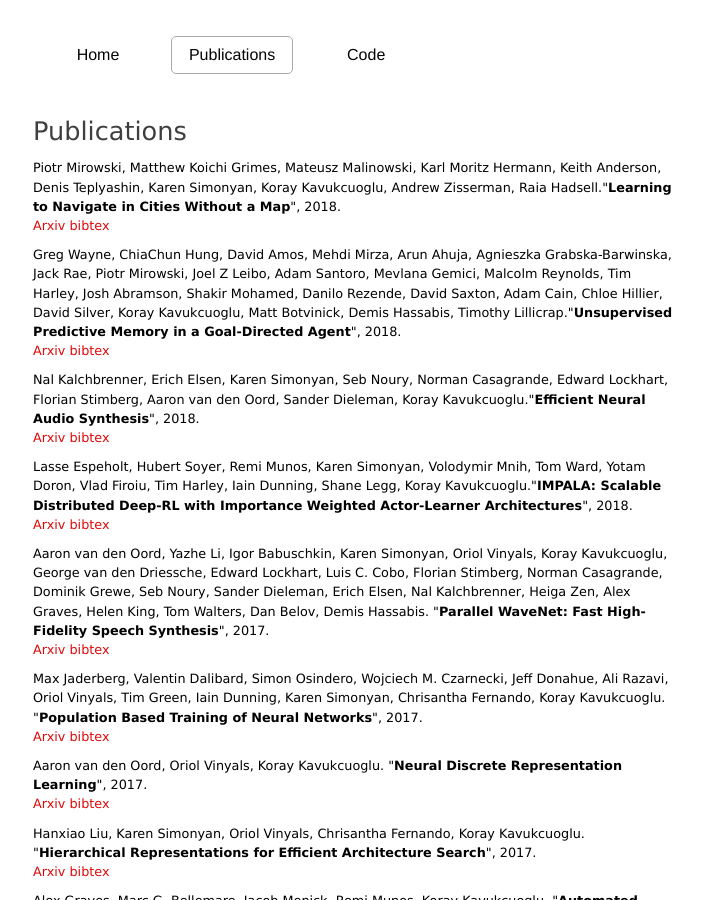
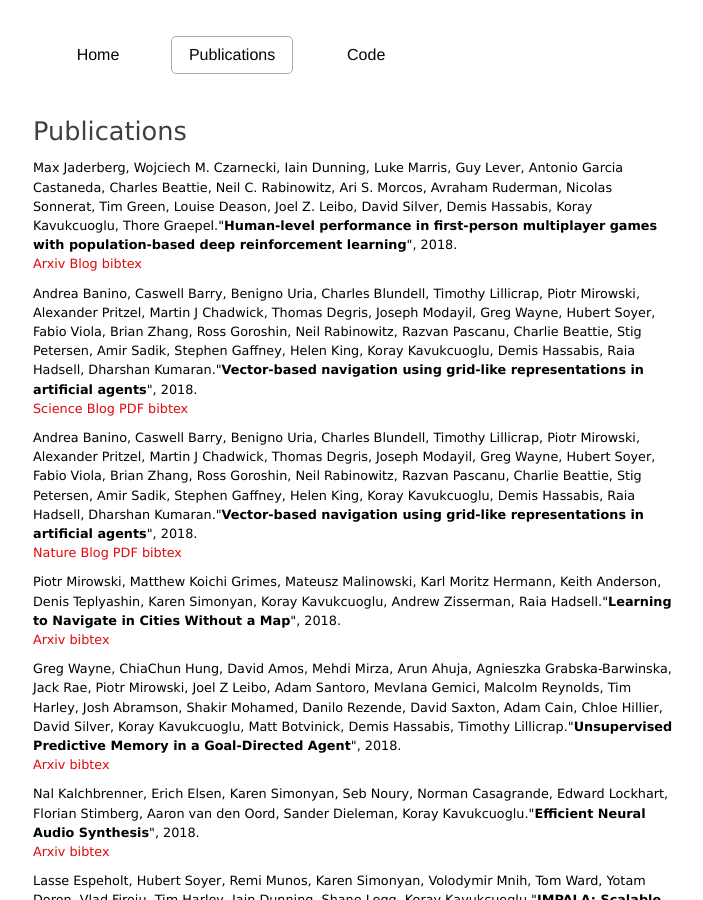
Before and after one commit to koraykv/koraykv.github.com, a Jekyll site: the page built from publications.md, in a window 1280 px wide and 900 px high. Shown: the whole window, without its empty margins (287-990 px from the left). Built offline with Jekyll 4.4.1, drawn with Linux system fonts in a browser that asks for light colours.

Commit message:
Update publications.md

```diff
--- a/publications.md
+++ b/publications.md
@@ -8,6 +8,88 @@ id: publications
 
 <div class="bibli">
 <ul>
+
+<li>
+<div id="jaderberg-ctf-2018">Max Jaderberg, Wojciech M. Czarnecki, Iain Dunning, Luke Marris, Guy Lever, Antonio Garcia Castaneda, Charles Beattie, Neil C. Rabinowitz, Ari S. Morcos, Avraham Ruderman, Nicolas Sonnerat, Tim Green, Louise Deason, Joel Z. Leibo, David Silver, Demis Hassabis, Koray Kavukcuoglu, Thore Graepel."<B>Human-level performance in first-person multiplayer games with population-based deep reinforcement learning</B>", 2018.
+
+<br>
+<a href="https://arxiv.org/abs/1807.01281">Arxiv</a>
+<a href="https://deepmind.com/blog/capture-the-flag/">Blog</a>
+<a href="#" onclick="toggle_visibility('bib-jaderberg-ctf-2018');return false;">bibtex</a>
+
+</div>
+<div class="bibtex" id="bib-jaderberg-ctf-2018" >
+<pre><code>
+@article {jaderberg-ctf-2018,
+    title={Human-level performance in first-person multiplayer games with population-based deep reinforcement learning},
+    author={Max Jaderberg and Wojciech M. Czarnecki and Iain Dunning and Luke Marris and Guy Lever and Antonio Garcia Castaneda and Charles Beattie and Neil C. Rabinowitz and Ari S. Morcos and Avraham Ruderman and Nicolas Sonnerat and Tim Green and Louise Deason and Joel Z. Leibo and David Silver and Demis Hassabis and Koray Kavukcuoglu and Thore Graepel},
+    year={2018},
+    eprint={1807.01281},
+    archivePrefix={arXiv},
+    primaryClass={cs.LG}
+}
+
+</code></pre></div>
+</li>
+
+<li>
+<div id="eslami-nsr-2018">Andrea Banino, Caswell Barry, Benigno Uria, Charles Blundell, Timothy Lillicrap, Piotr Mirowski, Alexander Pritzel, Martin J Chadwick, Thomas Degris, Joseph Modayil, Greg Wayne, Hubert Soyer, Fabio Viola, Brian Zhang, Ross Goroshin, Neil Rabinowitz, Razvan Pascanu, Charlie Beattie, Stig Petersen, Amir Sadik, Stephen Gaffney, Helen King, Koray Kavukcuoglu, Demis Hassabis, Raia Hadsell, Dharshan Kumaran."<B>Vector-based navigation using grid-like representations in artificial agents</B>", 2018.
+
+<br>
+<a href="http://science.sciencemag.org/content/360/6394/1204">Science</a>
+<a href="https://deepmind.com/blog/neural-scene-representation-and-rendering/">Blog</a>
+<a href="http://science.sciencemag.org/content/360/6394/1204.full.pdf">PDF</a>
+<a href="#" onclick="toggle_visibility('bib-eslami-nsr-2018');return false;">bibtex</a>
+
+</div>
+<div class="bibtex" id="bib-eslami-nsr-2018" >
+<pre><code>
+@article {eslami-nsr-2018,
+	author = {Eslami, S. M. Ali and Jimenez Rezende, Danilo and Besse, Frederic and Viola, Fabio and Morcos, Ari S. and Garnelo, Marta and Ruderman, Avraham and Rusu, Andrei A. and Danihelka, Ivo and Gregor, Karol and Reichert, David P. and Buesing, Lars and Weber, Theophane and Vinyals, Oriol and Rosenbaum, Dan and Rabinowitz, Neil and King, Helen and Hillier, Chloe and Botvinick, Matt and Wierstra, Daan and Kavukcuoglu, Koray and Hassabis, Demis},
+	title = {Neural scene representation and rendering},
+	volume = {360},
+	number = {6394},
+	pages = {1204--1210},
+	year = {2018},
+	doi = {10.1126/science.aar6170},
+	publisher = {American Association for the Advancement of Science},
+	issn = {0036-8075},
+	URL = {http://science.sciencemag.org/content/360/6394/1204},
+	eprint = {http://science.sciencemag.org/content/360/6394/1204.full.pdf},
+	journal = {Science}
+}
+
+</code></pre></div>
+</li>
+
+<li>
+<div id="banino-vector-2018">Andrea Banino, Caswell Barry, Benigno Uria, Charles Blundell, Timothy Lillicrap, Piotr Mirowski, Alexander Pritzel, Martin J Chadwick, Thomas Degris, Joseph Modayil, Greg Wayne, Hubert Soyer, Fabio Viola, Brian Zhang, Ross Goroshin, Neil Rabinowitz, Razvan Pascanu, Charlie Beattie, Stig Petersen, Amir Sadik, Stephen Gaffney, Helen King, Koray Kavukcuoglu, Demis Hassabis, Raia Hadsell, Dharshan Kumaran."<B>Vector-based navigation using grid-like representations in artificial agents</B>", 2018.
+
+<br>
+<a href="https://www.nature.com/articles/s41586-018-0102-6.epdf?author_access_token=BjM-5BdGxd14c17YFA6PsdRgN0jAjWel9jnR3ZoTv0OEfySMT4t78PpPpCS7uExW3njb8Q4UlgcwRM32WwBCKZs73SThwkfI42wHhFEtJM-Y7sQxDsR1cR7_C9Kq1GwuxGJn46kzRnujvrDMGzc4TQ%3D%3D">Nature</a>
+<a href="https://deepmind.com/blog/grid-cells/">Blog</a>
+<a href="https://deepmind.com/documents/201/Vector-based%20Navigation%20using%20Grid-like%20Representations%20in%20Artificial%20Agents.pdf">PDF</a>
+<a href="#" onclick="toggle_visibility('bib-banino-vector-2018');return false;">bibtex</a>
+
+</div>
+<div class="bibtex" id="bib-banino-vector-2018" >
+<pre><code>
+@article{banino-vector-2018,
+  author = {Banino, Andrea and Barry, Caswell and Uria, Benigno and Blundell, Charles and Lillicrap, Timothy and Mirowski, Piotr and Pritzel, Alexander and Chadwick, Martin J. and Degris, Thomas and Modayil, Joseph and Wayne, Greg and Soyer, Hubert and Viola, Fabio and Zhang, Brian and Goroshin, Ross and Rabinowitz, Neil and Pascanu, Razvan and Beattie, Charlie and Petersen, Stig and Sadik, Amir and Gaffney, Stephen and King, Helen and Kavukcuoglu, Koray and Hassabis, Demis and Hadsell, Raia and Kumaran, Dharshan},
+  year = {2018},
+  title = {Vector-based navigation using grid-like representations in artificial agents},
+  journal = {Nature},
+  publisher = {Nature Publishing Group},
+  issn = {0028-0836},
+  doi = {10.1038/s41586-018-0102-6},
+  volume = {557},
+  month = {5},
+  pages = {429--433},
+  number = {7705}
+}
+
+</code></pre></div>
+</li>
 
 <li>
 <div id="mirowski-navigation-2018">Piotr Mirowski, Matthew Koichi Grimes, Mateusz Malinowski, Karl Moritz Hermann, Keith Anderson, Denis Teplyashin, Karen Simonyan, Koray Kavukcuoglu, Andrew Zisserman, Raia Hadsell."<B>Learning to Navigate in Cities Without a Map</B>", 2018.
```
